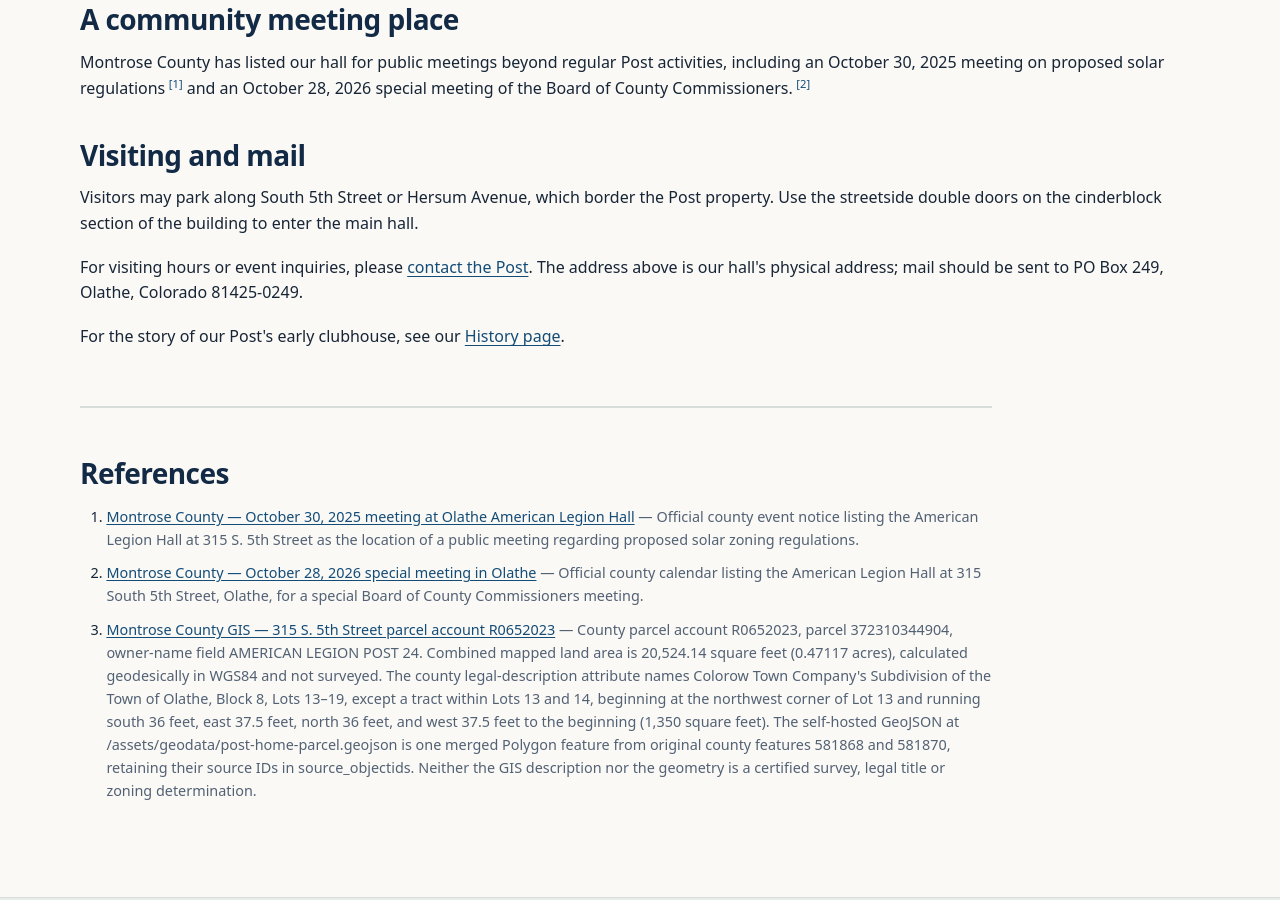
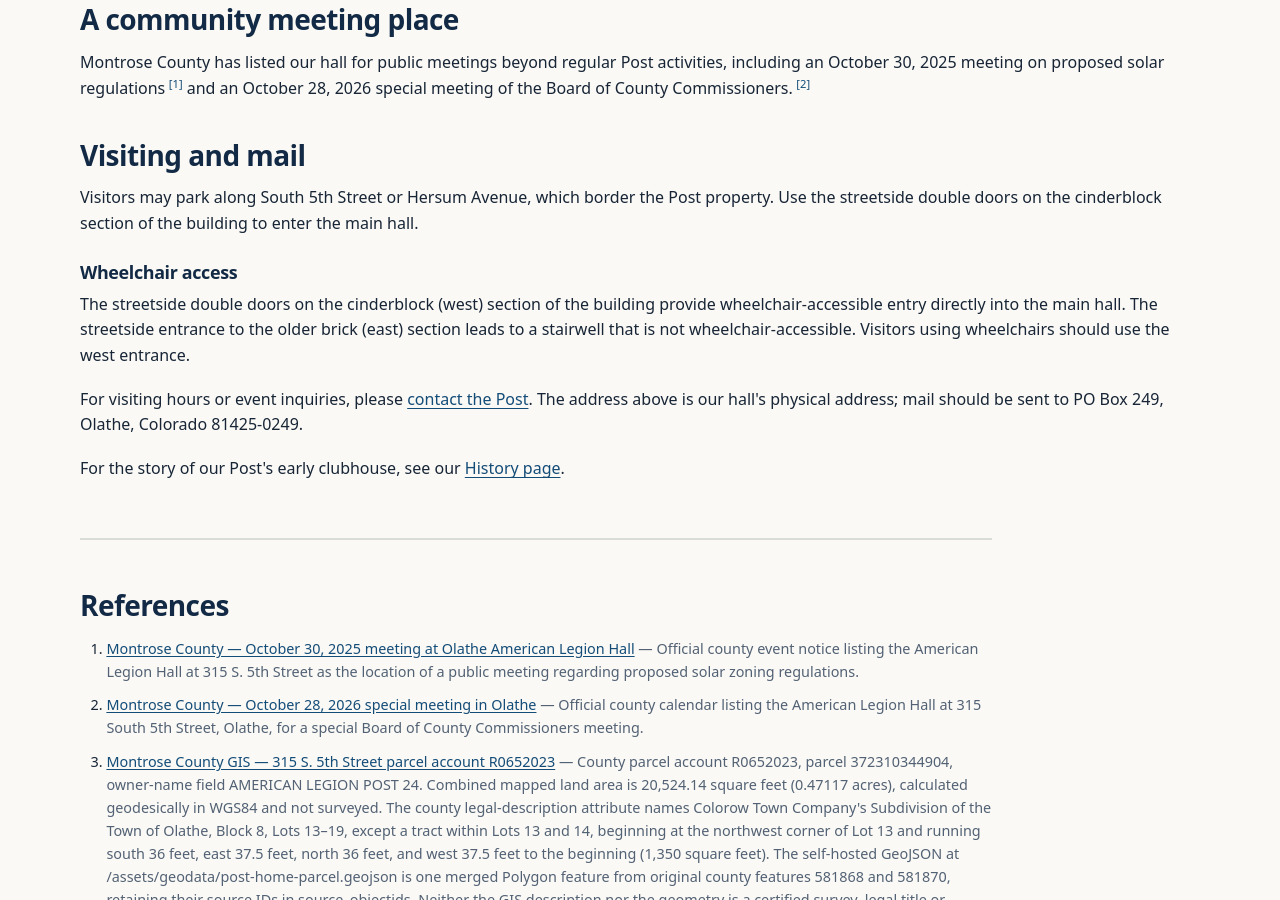
Before and after one commit to SPIERS-DENNIS-POST/spiers-dennis-post.github.io, a Jekyll site: the page built from building/index.md, in a window 1280 px wide and 900 px high, scrolled down 1278 px. Built offline with Jekyll 4.4.1, drawn with Linux system fonts in a browser that asks for light colours.

Commit message:
Add wheelchair access directions to Post Home

```diff
--- a/building/index.md
+++ b/building/index.md
@@ -2,7 +2,7 @@
 title: Post Home
 description: Visit the Spiers-Dennis Post No. 24 hall at 315 South 5th Street in Olathe, Colorado, and learn about the building and gatherings held here.
 permalink: /building/
-provenance_ids: [post-legacy-contact, post-facilities-traditions-2026-10-27, post-meetings-2026-10-27, post-weekly-gatherings-2026-10-27, post-visitor-parking-2026-11-10, post-visitor-entrance-2026-11-10]
+provenance_ids: [post-legacy-contact, post-facilities-traditions-2026-10-27, post-meetings-2026-10-27, post-weekly-gatherings-2026-10-27, post-visitor-parking-2026-11-10, post-visitor-entrance-2026-11-10, post-wheelchair-entrance-2026-11-10]
 source_ids: [montrose-county-olathe-hall-2025, montrose-county-olathe-hall-2026, montrose-county-post24-parcel-gis]
 documents: []
 ---
@@ -29,5 +29,8 @@
 <p>Montrose County has listed our hall for public meetings beyond regular Post activities, including an October 30, 2025 meeting on proposed solar regulations<sup class="reference"><a href="#reference-montrose-county-olathe-hall-2025" aria-label="Reference 1">[1]</a></sup> and an October 28, 2026 special meeting of the Board of County Commissioners.<sup class="reference"><a href="#reference-montrose-county-olathe-hall-2026" aria-label="Reference 2">[2]</a></sup></p>
 ## Visiting and mail
 <p>Visitors may park along South 5th Street or Hersum Avenue, which border the Post property. Use the streetside double doors on the cinderblock section of the building to enter the main hall.</p>
+### Wheelchair access
+The streetside double doors on the cinderblock (west) section of the building provide wheelchair-accessible entry directly into the main hall.
+The streetside entrance to the older brick (east) section leads to a stairwell that is not wheelchair-accessible. Visitors using wheelchairs should use the west entrance.
 <p>For visiting hours or event inquiries, please <a href="{{ '/contact/' | relative_url }}">contact the Post</a>. The address above is our hall's physical address; mail should be sent to PO Box {{ site.data.post.mailing_address.post_office_box | escape }}, {{ site.data.post.mailing_address.city | escape }}, Colorado {{ site.data.post.mailing_address.postal_code | escape }}.</p>
 <p>For the story of our Post's early clubhouse, see our <a href="{{ '/history/' | relative_url }}">History page</a>.</p>
```
